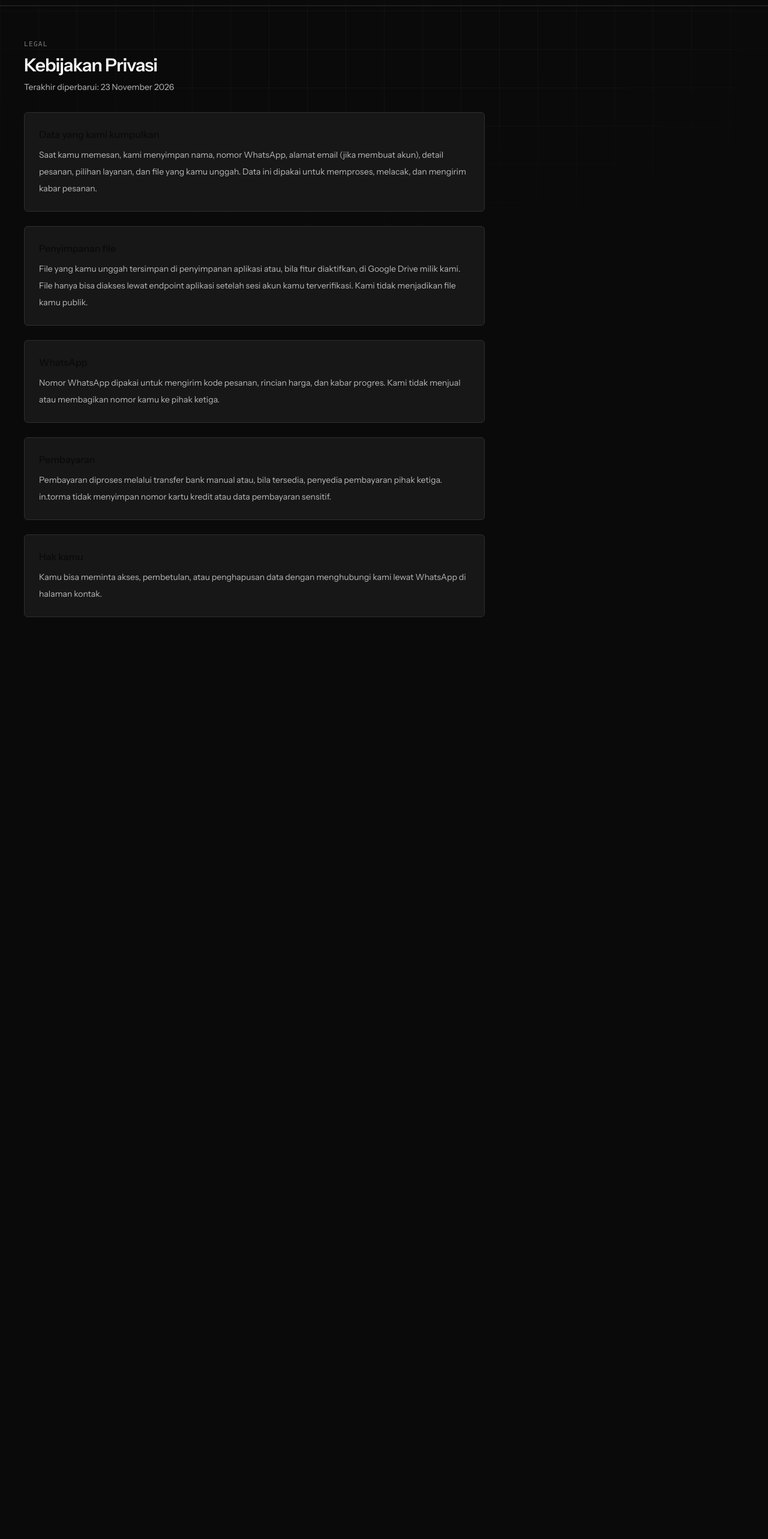
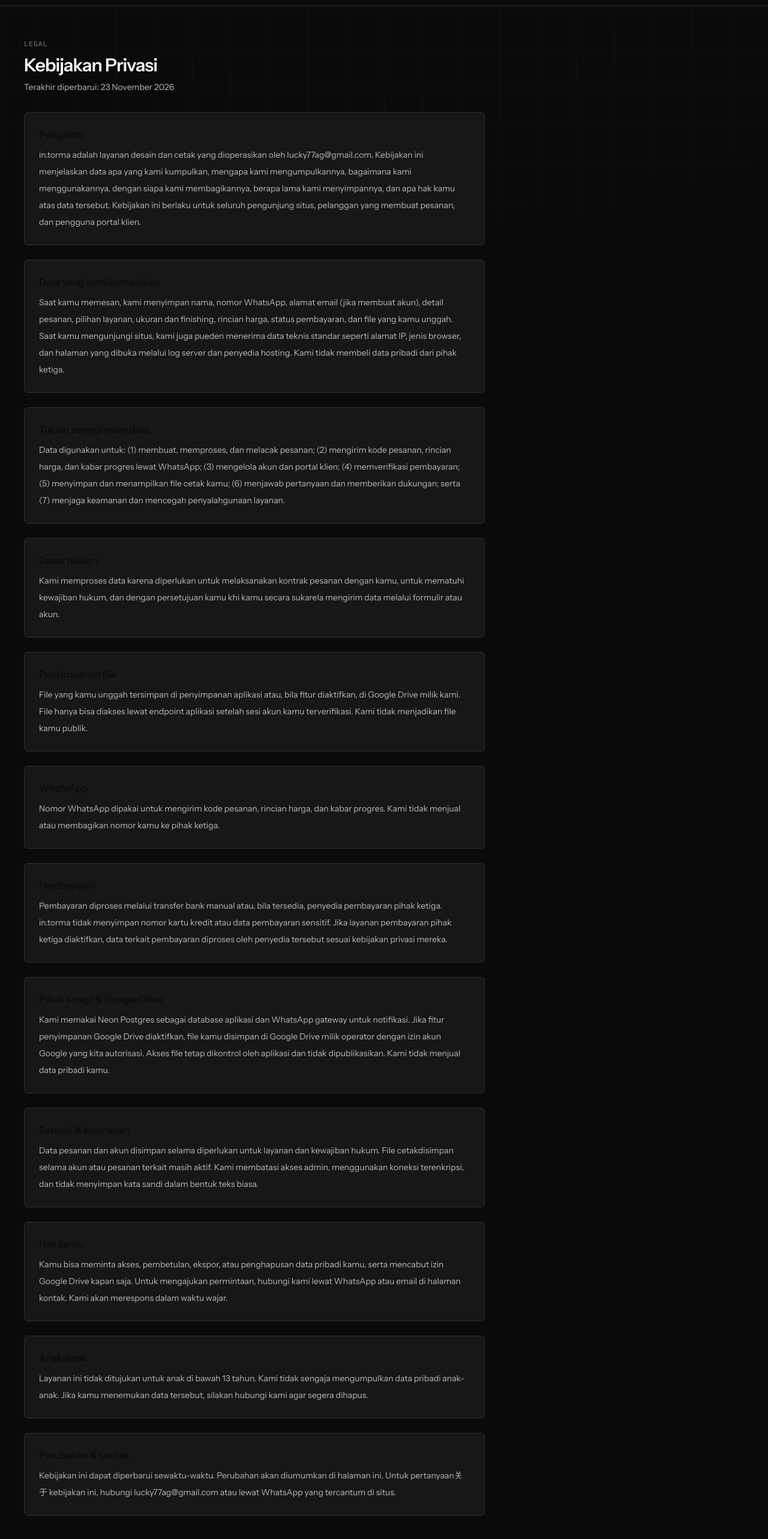
Before and after one commit to BEEYOGS/intorma, a Next.js app: page /privacy in a window 1280 px wide. Shown: the part 46-2612 px from the top of the page at 60% size. Before the commit the page ends 1131 px from the top, so only its background shows below. Built offline with nearby package versions, Linux system fonts and the light colour scheme; no server answers.

Commit message:
Expand privacy policy content for OAuth verification

```diff
--- a/src/app/privacy/page.tsx
+++ b/src/app/privacy/page.tsx
@@ -13,11 +13,44 @@ export default function PrivacyPage() {
 
         <div className="mt-8 max-w-3xl space-y-6 text-sm leading-7 text-[var(--text-2)]">
           <section className="card p-5 sm:p-6">
+            <h2 className="mb-2 text-base font-medium text-[var(--text)]">Pengantar</h2>
+            <p>
+              in.torma adalah layanan desain dan cetak yang dioperasikan oleh lucky77ag@gmail.com.
+              Kebijakan ini menjelaskan data apa yang kami kumpulkan, mengapa kami mengumpulkannya,
+              bagaimana kami menggunakannya, dengan siapa kami membagikannya, berapa lama kami
+              menyimpannya, dan apa hak kamu atas data tersebut. Kebijakan ini berlaku untuk seluruh
+              pengunjung situs, pelanggan yang membuat pesanan, dan pengguna portal klien.
+            </p>
+          </section>
+
+          <section className="card p-5 sm:p-6">
             <h2 className="mb-2 text-base font-medium text-[var(--text)]">Data yang kami kumpulkan</h2>
             <p>
               Saat kamu memesan, kami menyimpan nama, nomor WhatsApp, alamat email (jika membuat akun),
-              detail pesanan, pilihan layanan, dan file yang kamu unggah. Data ini dipakai untuk memproses,
-              melacak, dan mengirim kabar pesanan.
+              detail pesanan, pilihan layanan, ukuran dan finishing, rincian harga, status pembayaran,
+              dan file yang kamu unggah. Saat kamu mengunjungi situs, kami juga pueden menerima data
+              teknis standar seperti alamat IP, jenis browser, dan halaman yang dibuka melalui log
+              server dan penyedia hosting. Kami tidak membeli data pribadi dari pihak ketiga.
+            </p>
+          </section>
+
+          <section className="card p-5 sm:p-6">
+            <h2 className="mb-2 text-base font-medium text-[var(--text)]">Tujuan penggunaan data</h2>
+            <p>
+              Data digunakan untuk: (1) membuat, memproses, dan melacak pesanan; (2) mengirim kode
+              pesanan, rincian harga, dan kabar progres lewat WhatsApp; (3) mengelola akun dan portal
+              klien; (4) memverifikasi pembayaran; (5) menyimpan dan menampilkan file cetak kamu;
+              (6) menjawab pertanyaan dan memberikan dukungan; serta (7) menjaga keamanan dan mencegah
+              penyalahgunaan layanan.
+            </p>
+          </section>
+
+          <section className="card p-5 sm:p-6">
+            <h2 className="mb-2 text-base font-medium text-[var(--text)]">Dasar hukum</h2>
+            <p>
+              Kami memproses data karena diperlukan untuk melaksanakan kontrak pesanan dengan kamu,
+              untuk mematuhi kewajiban hukum, dan dengan persetujuan kamu khi kamu secara sukarela
+              mengirim data melalui formulir atau akun.
             </p>
           </section>
 
@@ -43,14 +76,54 @@ export default function PrivacyPage() {
             <p>
               Pembayaran diproses melalui transfer bank manual atau, bila tersedia, penyedia pembayaran
               pihak ketiga. in.torma tidak menyimpan nomor kartu kredit atau data pembayaran sensitif.
+              Jika layanan pembayaran pihak ketiga diaktifkan, data terkait pembayaran diproses oleh
+              penyedia tersebut sesuai kebijakan privasi mereka.
+            </p>
+          </section>
+
+          <section className="card p-5 sm:p-6">
+            <h2 className="mb-2 text-base font-medium text-[var(--text)]">Pihak ketiga &amp; Google Drive</h2>
+            <p>
+              Kami memakai Neon Postgres sebagai database aplikasi dan WhatsApp gateway untuk notifikasi.
+              Jika fitur penyimpanan Google Drive diaktifkan, file kamu disimpan di Google Drive milik
+              operator dengan izin akun Google yang kita autorisasi. Akses file tetap dikontrol oleh
+              aplikasi dan tidak dipublikasikan. Kami tidak menjual data pribadi kamu.
+            </p>
+          </section>
+
+          <section className="card p-5 sm:p-6">
+            <h2 className="mb-2 text-base font-medium text-[var(--text)]">Retensi &amp; keamanan</h2>
+            <p>
+              Data pesanan dan akun disimpan selama diperlukan untuk layanan dan kewajiban hukum. File
+              cetakdisimpan selama akun atau pesanan terkait masih aktif. Kami membatasi akses admin,
+              menggunakan koneksi terenkripsi, dan tidak menyimpan kata sandi dalam bentuk teks biasa.
             </p>
           </section>
 
           <section className="card p-5 sm:p-6">
             <h2 className="mb-2 text-base font-medium text-[var(--text)]">Hak kamu</h2>
             <p>
-              Kamu bisa meminta akses, pembetulan, atau penghapusan data dengan menghubungi kami lewat
-              WhatsApp di halaman kontak.
+              Kamu bisa meminta akses, pembetulan, ekspor, atau penghapusan data pribadi kamu, serta
+              mencabut izin Google Drive kapan saja. Untuk mengajukan permintaan, hubungi kami lewat
+              WhatsApp atau email di halaman kontak. Kami akan merespons dalam waktu wajar.
+            </p>
+          </section>
+
+          <section className="card p-5 sm:p-6">
+            <h2 className="mb-2 text-base font-medium text-[var(--text)]">Anak-anak</h2>
+            <p>
+              Layanan ini tidak ditujukan untuk anak di bawah 13 tahun. Kami tidak sengaja mengumpulkan
+              data pribadi anak-anak. Jika kamu menemukan data tersebut, silakan hubungi kami agar
+              segera dihapus.
+            </p>
+          </section>
+
+          <section className="card p-5 sm:p-6">
+            <h2 className="mb-2 text-base font-medium text-[var(--text)]">Perubahan &amp; kontak</h2>
+            <p>
+              Kebijakan ini dapat diperbarui sewaktu-waktu. Perubahan akan diumumkan di halaman ini.
+              Untuk pertanyaan关于 kebijakan ini, hubungi lucky77ag@gmail.com atau lewat WhatsApp yang
+              tercantum di situs.
             </p>
           </section>
         </div>
```
